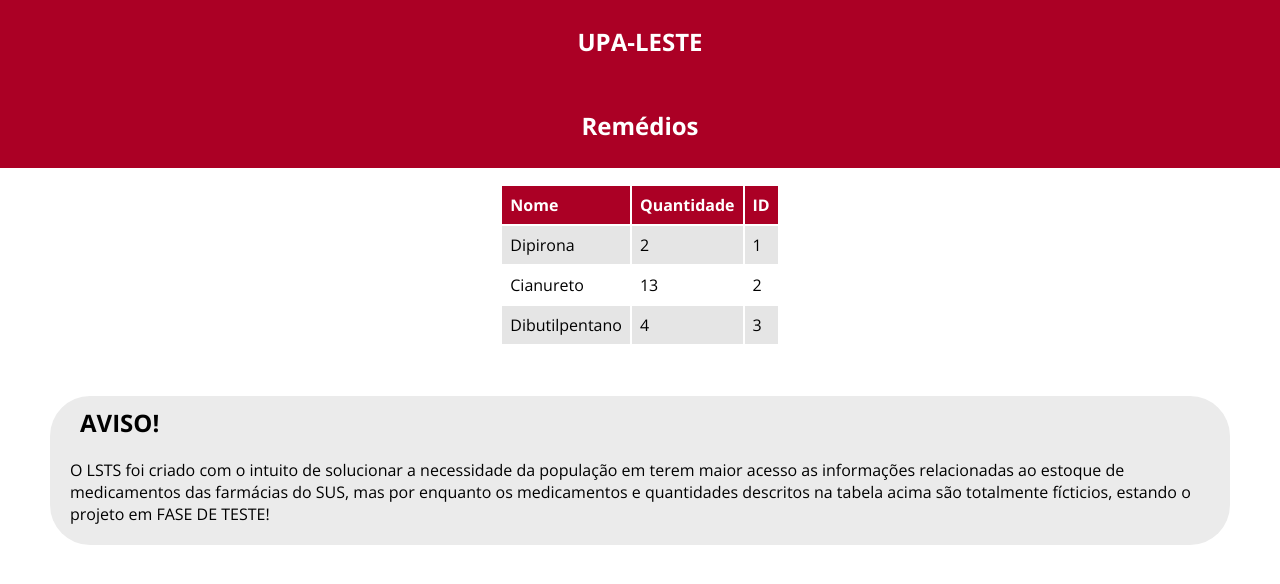
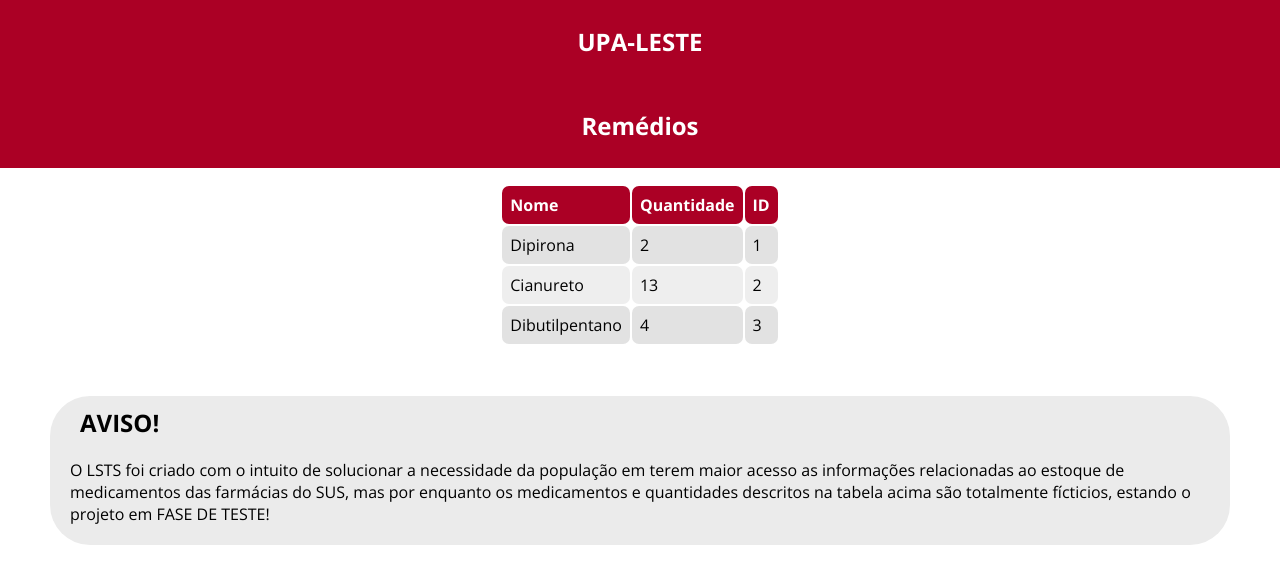
Before and after one commit to Gater73/LSTS, a Flask app: page /drugs/UPA-LESTE in a window 1280 px wide. Shown: the part 67-651 px from the top of the page. Run offline with Flask 2, Linux system fonts and the light colour scheme; data comes from the database, SQL or seed files in the repository.

Commit message:
Update style.css
Added hover effect on table, aswell as border-radius

```diff
--- a/static/style.css
+++ b/static/style.css
@@ -160,6 +160,13 @@
     margin-top: auto;
 }
 
+td:hover {border: 1px solid rgb(182, 0, 0);}
+
+th, td {
+    border: 2px none;
+    border-radius: 7px;
+}
+
 .table {
     margin: 1rem;
     display: flex;
@@ -179,7 +186,11 @@
 }
 
 .table__row:nth-child(even) {
-    background-color: #e5e5e5;
+    background-color: #e2e2e2;
+}
+
+.table__row:nth-child(odd) {
+    background-color: #eeeeee;
 }
 
 .table__header {
```
